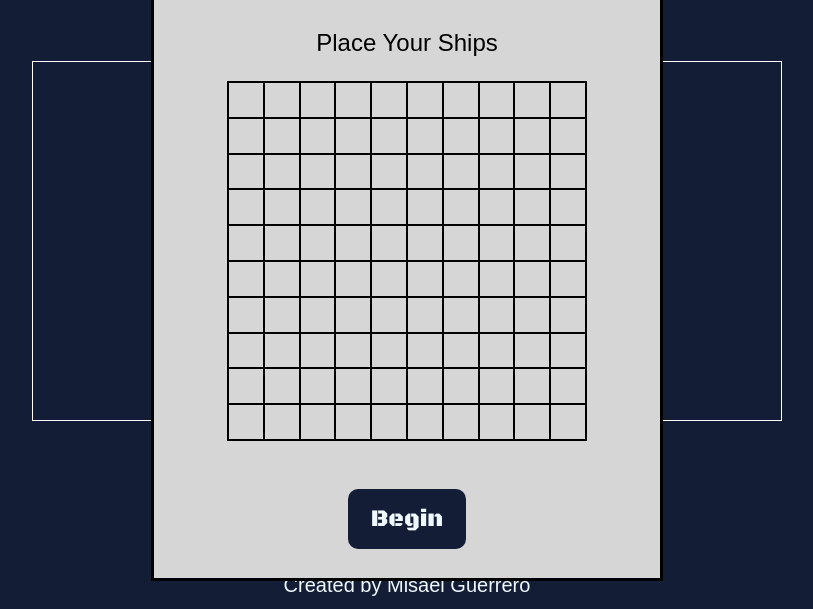
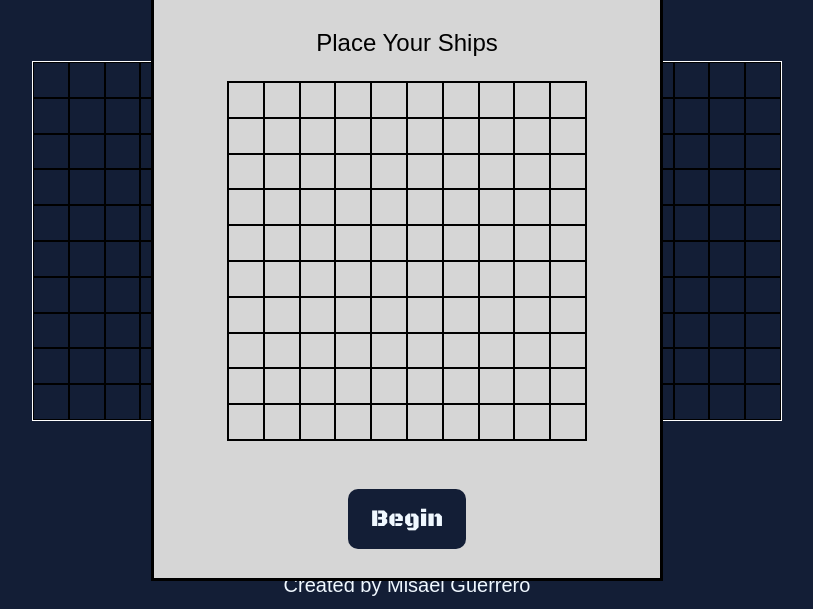
Before and after one commit to fmguerrero96/battleship, a plain HTML site: page index.html in a window 1280 px wide. Shown: the part 191-800 px from the top of the page, without its empty margins (233-1046 px from the left). Drawn offline with Linux system fonts and the light colour scheme.

Commit message:
Modify createCells to add data attribute to cells so coordinates are stored in each cell

```diff
--- a/main.js
+++ b/main.js
@@ -1 +1 @@
-(()=>{"use strict";(e=>{const t=document.querySelector(e);t.style.gridTemplateColumns="repeat(10, 1fr)",t.style.gridTemplateRows="repeat(10, 1fr)";for(let e=0;e<100;e++){let e=document.createElement("div");e.className="cell",t.insertAdjacentElement("beforeend",e)}})(".pre-board")})();
+(()=>{"use strict";const e=e=>{const t=document.querySelector(e);t.style.gridTemplateColumns="repeat(10, 1fr)",t.style.gridTemplateRows="repeat(10, 1fr)";for(let e=0;e<100;e++){let r=document.createElement("div");r.className="cell";const o=e%10,a=Math.floor(e/10);r.setAttribute("data-coordinate",`[${o}, ${a}]`),t.insertAdjacentElement("beforeend",r)}};e(".pre-board"),e(".human"),e(".computer")})();
--- a/styles.css
+++ b/styles.css
@@ -39,6 +39,7 @@ main {
     height: 45vh;
     aspect-ratio: 1/1;
     border: 1px solid rgb(255, 255, 255);
+    display:grid
 }
 
 .board:first-child{
```
